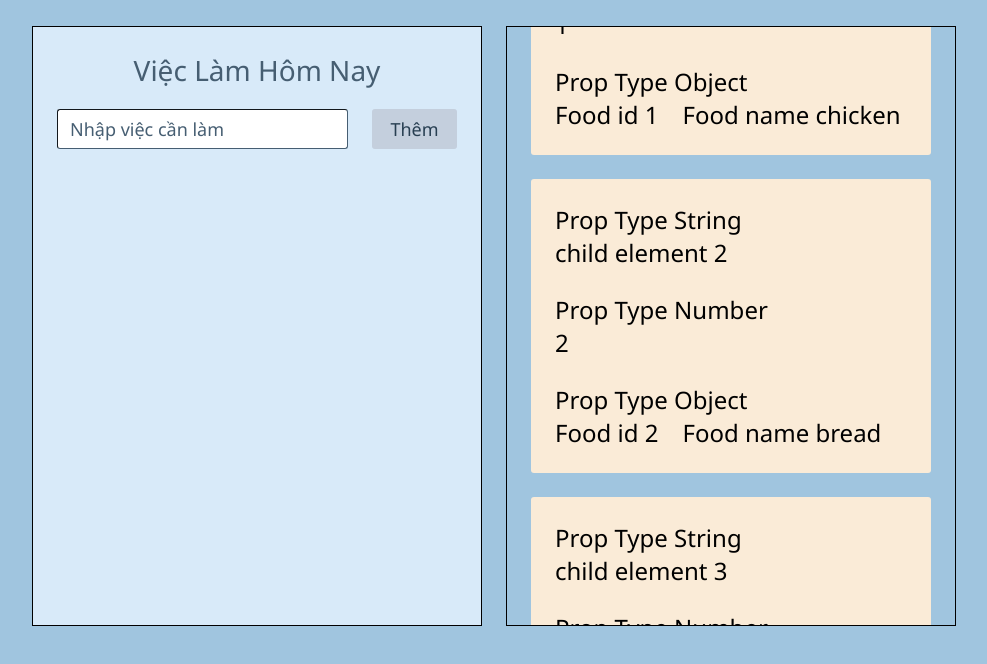
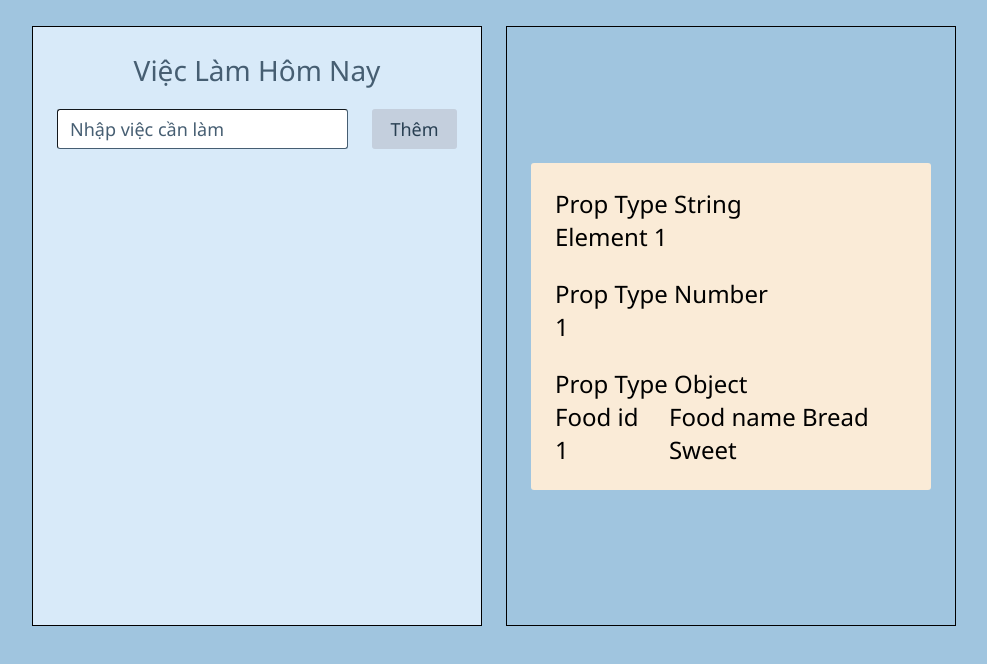
Before and after one commit to tcvduc/to-do-list-vuejs, a Vue app: page / in a window 1280 px wide. Shown: the top 664 px of the page, without its empty margins (146-1133 px from the left). Built offline with nearby package versions, Linux system fonts and the light colour scheme.

Commit message:
Fix pass prop from father element to child element vue error

```diff
--- a/src/onboard/props/ChildElement.vue
+++ b/src/onboard/props/ChildElement.vue
@@ -53,8 +53,8 @@
 
     <div class="titleChildElement">Prop Type Object</div>
     <div class="food">
-      <div class="foodId">Food id {{ food.id }}</div>
-      <div class="foodName">Food name {{ food.name }}</div>
+      <div class="foodId">Food id {{ food.foodId }}</div>
+      <div class="foodName">Food name {{ food.foodName }}</div>
     </div>
   </div>
 </template>
@@ -62,12 +62,13 @@
 <script>
 export default {
   props: {
+    elementId: Number,
     title: String,
     content: Number,
     food: {
+      foodId: Number,
+      foodName: String,
       type: Object,
-      id: Number,
-      name: String,
     },
   },
 };
--- a/src/onboard/props/FatherElement.vue
+++ b/src/onboard/props/FatherElement.vue
@@ -16,28 +16,69 @@
 <template>
   <div class="frameFatherElement">
     <ChildElement
-      title="child element 1"
+      :elementId="1"
+      title="Element 1"
       :content="1"
-      :food="{ id: 1, name: 'chicken' }"
-    />
-    <ChildElement
-      title="child element 2"
-      :content="2"
-      :food="{ id: 2, name: 'bread' }"
-    />
-    <ChildElement
-      title="child element 3"
-      :content="3"
-      :food="{ id: 3, name: 'soup' }"
+      :food="{ foodId: 1, foodName: 'Bread Sweet' }"
     />
   </div>
 </template>
 
 <script>
 import ChildElement from "./ChildElement.vue";
+const elementType = {
+  elementId: Number,
+  title: String,
+  content: Number,
+  food: {
+    type: Object,
+    foodId: Number,
+    foodName: String,
+  },
+};
+
+const childElementsType = {
+  type: Array[
+    {
+      elementId: Number,
+      title: String,
+      content: Number,
+      food: {
+        type: Object,
+        foodId: Number,
+        foodName: String,
+      },
+    }
+  ],
+};
+
+const childElements = [];
+
+for (let i = 1; i <= 8; ++i) {
+  const element = {
+    elementId: i,
+    title: "Element " + i,
+    content: i,
+    food: {
+      foodId: i,
+      foodName: "Food " + i,
+    },
+  };
+  childElements.push(element);
+}
+
 export default {
+  props: {
+    elementType,
+    childElementsType,
+  },
   components: {
     ChildElement,
   },
+  data: () => {
+    return {
+      childElements,
+    };
+  },
 };
 </script>
```
